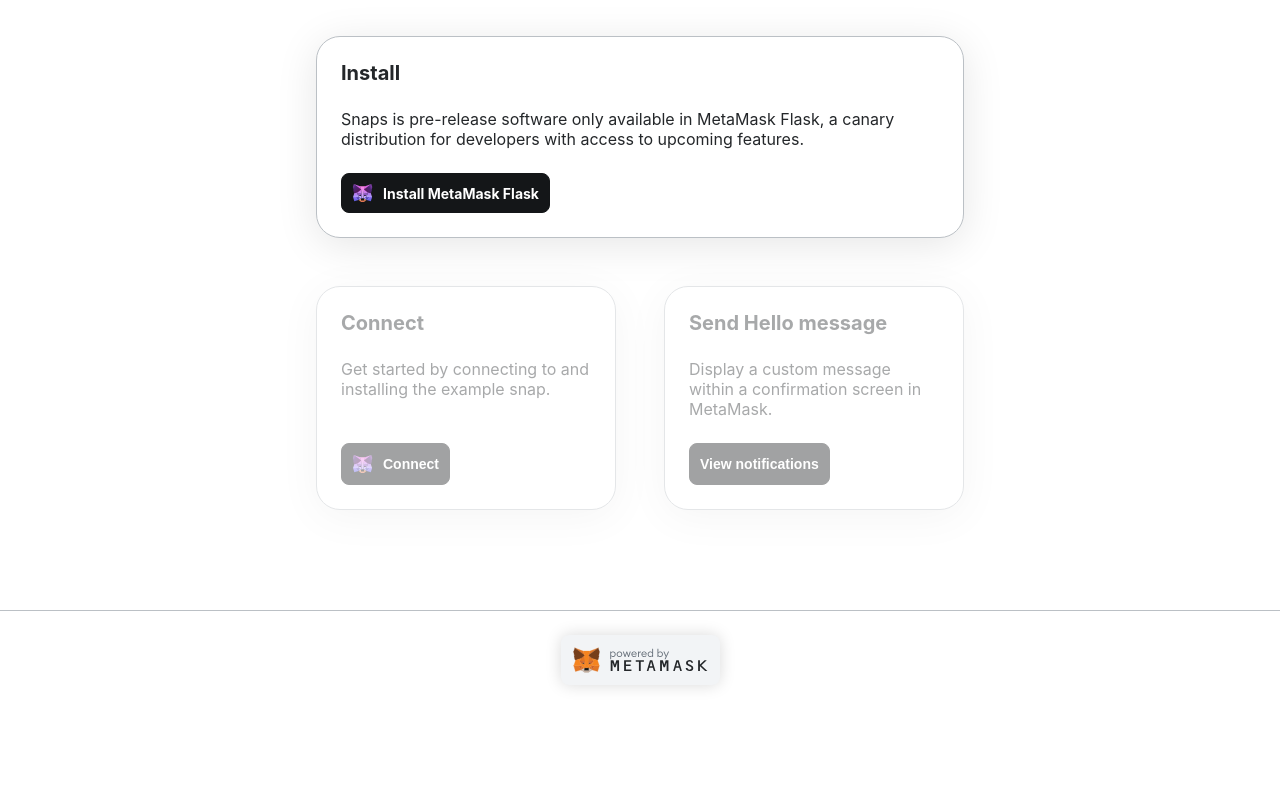
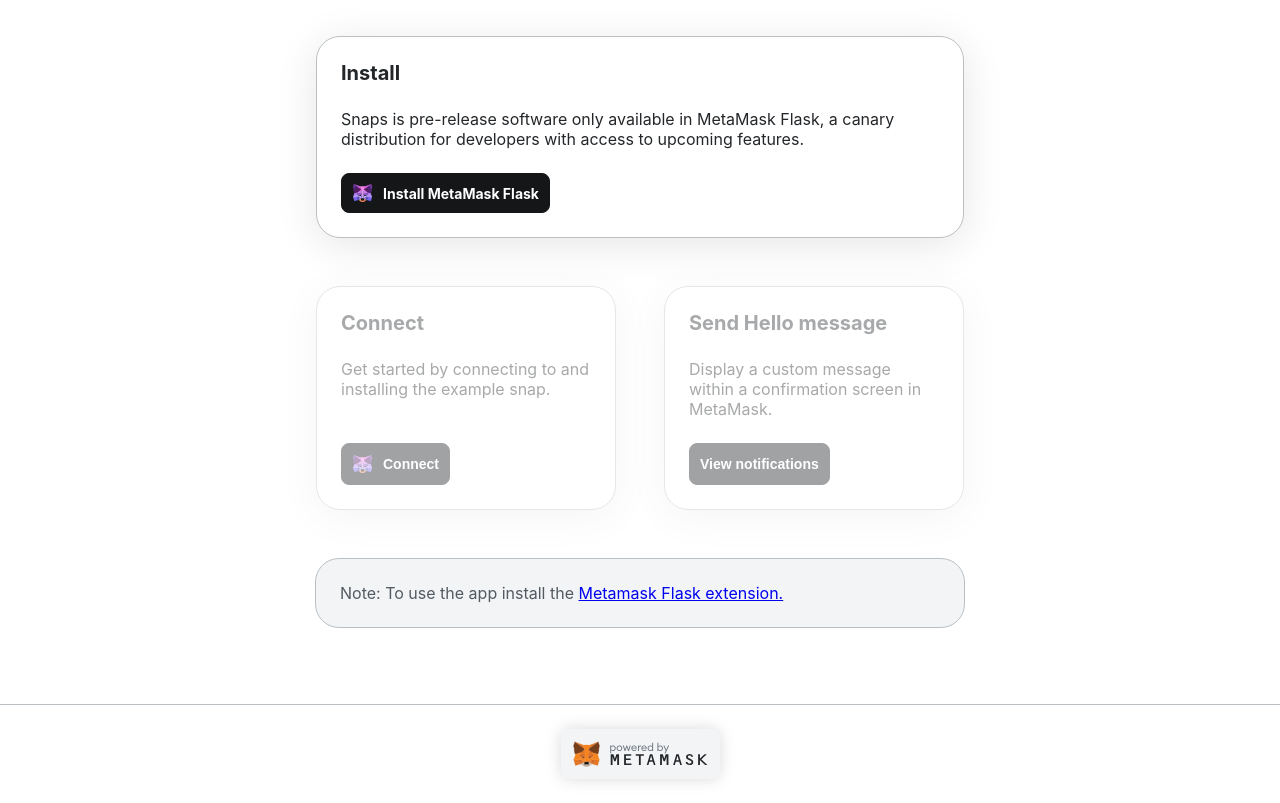
Before and after one commit to alexdavalosgit/push-protocol-mm-snap, a Gatsby site in the folder packages/site/: page / in a window 1280 px wide. Shown: the part 279-1082 px from the top of the page. Before the commit the page ends 988 px from the top, so only its background shows below. Built offline with nearby package versions, Linux system fonts and the light colour scheme; Gatsby itself is replaced by a stand-in of ours.

Commit message:
Added requirements notice on page

```diff
--- a/packages/site/src/pages/index.tsx
+++ b/packages/site/src/pages/index.tsx
@@ -203,6 +203,12 @@
           }
         />
       </CardContainer>
+      <Notice>
+        Note: To use the app install the{' '}
+        <a href="https://metamask.io/flask/" target="_blank">
+          Metamask Flask extension.
+        </a>
+      </Notice>
     </Container>
   );
 };
```
